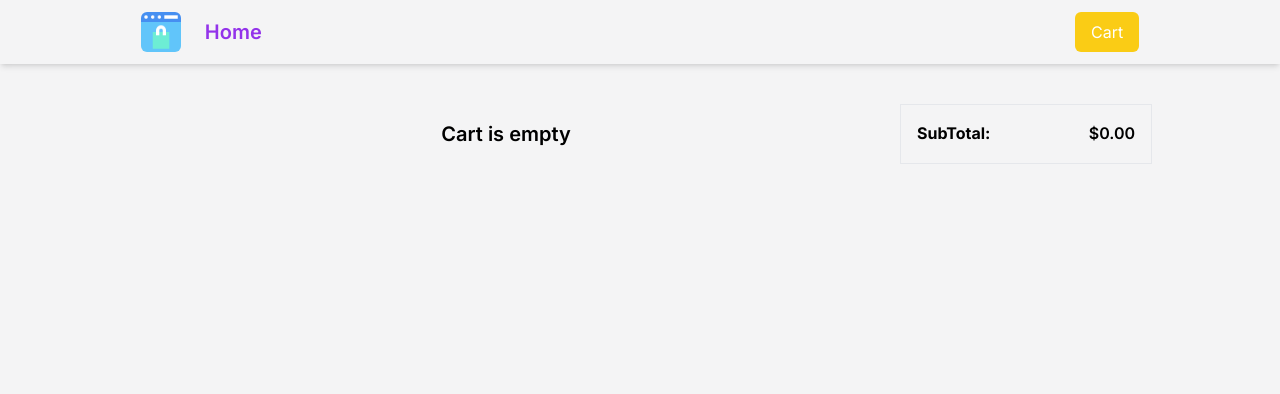
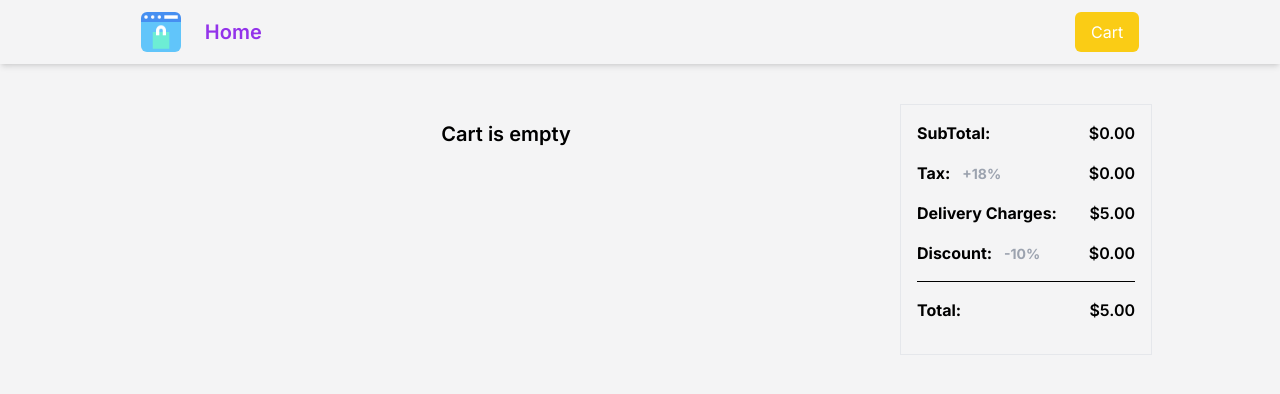
Before and after one commit to shankar7042/ecom-nextjs-assignment, a Next.js app: page /cart in a window 1280 px wide. Shown: the top 394 px of the page. Built offline with nearby package versions, Linux system fonts and the light colour scheme.

Commit message:
cart summary with tax and discounts

```diff
--- a/src/components/CartActions.tsx
+++ b/src/components/CartActions.tsx
@@ -1,5 +1,6 @@
 import { ProductWithQuantity } from "@/context/CartContext";
 import { useCartContext } from "@/hooks/useCartContext";
+import { formatCurrency } from "@/utils/helpers";
 
 interface CartActionsProps {
   product: ProductWithQuantity;
@@ -41,7 +42,7 @@ const CartActions: React.FC<CartActionsProps> = ({ product }) => {
         </button>
       </div>
       <div>
-        <p className="font-semibold">${totalPrice.toFixed(2)}</p>
+        <p className="font-semibold">{formatCurrency(totalPrice)}</p>
       </div>
       <div>
         <button
--- a/src/components/CartSummary.tsx
+++ b/src/components/CartSummary.tsx
@@ -1,22 +1,50 @@
+import { DELIVERY_CHARGES, DISCOUNT_PERCENT, TAX_PERCENT } from "@/constants";
 import { ProductWithQuantity } from "@/context/CartContext";
-import { useMemo } from "react";
+import { formatCurrency } from "@/utils/helpers";
 
 interface CartSummaryProps {
   cartProducts: ProductWithQuantity[];
 }
 
 const CartSummary: React.FC<CartSummaryProps> = ({ cartProducts }) => {
-  const totalPrice = useMemo(() => {
-    return cartProducts.reduce(
-      (acc, curr) => acc + curr.price * curr.quantity,
-      0
-    );
-  }, [cartProducts]);
+  const subTotal = cartProducts.reduce(
+    (acc, curr) => acc + curr.price * curr.quantity,
+    0
+  );
+  const taxAmt = subTotal * (TAX_PERCENT / 100);
+  const deliveryCharges = DELIVERY_CHARGES;
+  const discount = subTotal * (DISCOUNT_PERCENT / 100);
+  const total = subTotal + taxAmt + deliveryCharges - discount;
+
   return (
-    <div className="border p-4">
+    <div className="border p-4 flex flex-col gap-4">
       <div className="flex justify-between items-center">
         <p className="font-bold">SubTotal: </p>
-        <p className="font-semibold">${totalPrice.toFixed(2)}</p>
+        <p className="font-semibold">{formatCurrency(subTotal)}</p>
+      </div>
+      <div className="flex justify-between items-center">
+        <p className="font-bold">
+          Tax:{" "}
+          <span className="text-sm text-gray-400 ml-2">+{TAX_PERCENT}%</span>
+        </p>
+        <p className="font-semibold">{formatCurrency(taxAmt)}</p>
+      </div>
+      <div className="flex justify-between items-center">
+        <p className="font-bold">Delivery Charges: </p>
+        <p className="font-semibold">{formatCurrency(deliveryCharges)}</p>
+      </div>
+      <div className="flex justify-between items-center">
+        <p className="font-bold">
+          Discount:{" "}
+          <span className="text-sm text-gray-400 ml-2">
+            -{DISCOUNT_PERCENT}%
+          </span>
+        </p>
+        <p className="font-semibold">{formatCurrency(discount)}</p>
+      </div>
+      <div className="flex justify-between items-center border-t border-black py-4">
+        <p className="font-bold">Total: </p>
+        <p className="font-semibold">{formatCurrency(total)}</p>
       </div>
     </div>
   );
--- a/src/components/SingleProduct.tsx
+++ b/src/components/SingleProduct.tsx
@@ -1,6 +1,7 @@
 import { IProduct } from "@/types/product";
 import Image from "next/image";
 import AddToCartBtn from "./AddToCartBtn";
+import { formatCurrency } from "@/utils/helpers";
 
 interface SingleProductProps {
   product: IProduct;
@@ -23,7 +24,10 @@ const SingleProduct: React.FC<SingleProductProps> = ({ product }) => {
             {product.description}
           </p>
           <p>
-            Price: <span className="font-semibold">${product.price}</span>
+            Price:{" "}
+            <span className="font-semibold">
+              {formatCurrency(product.price)}
+            </span>
           </p>
         </div>
         <AddToCartBtn product={product} />
--- a/src/constants.ts
+++ b/src/constants.ts
@@ -1,2 +1,5 @@
 export const LIMIT_PRODUCTS = 15;
 export const PRODUCT_URL = `https://dummyjson.com/products?limit=${LIMIT_PRODUCTS}`;
+export const TAX_PERCENT = 18;
+export const DELIVERY_CHARGES = 5;
+export const DISCOUNT_PERCENT = 10;
--- /dev/null
+++ b/src/utils/helpers.ts
@@ -0,0 +1,10 @@
+export const formatCurrency = (
+  value: number,
+  locale = "en-US",
+  currency = "USD"
+) => {
+  return new Intl.NumberFormat(locale, {
+    style: "currency",
+    currency: currency,
+  }).format(value);
+};
```
